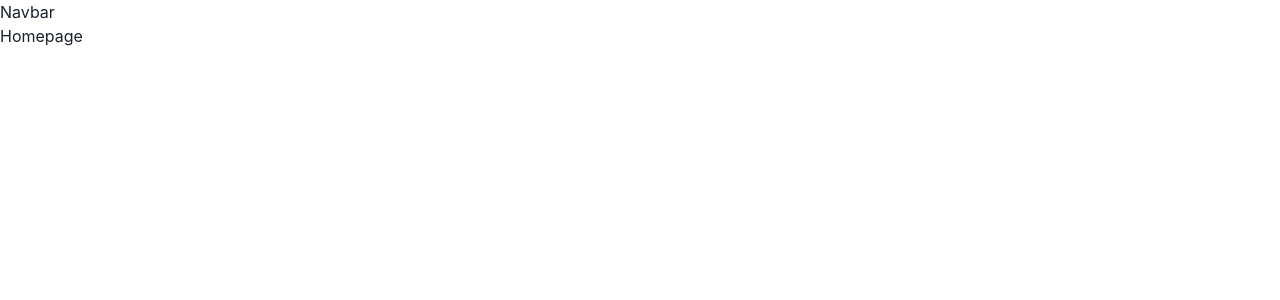
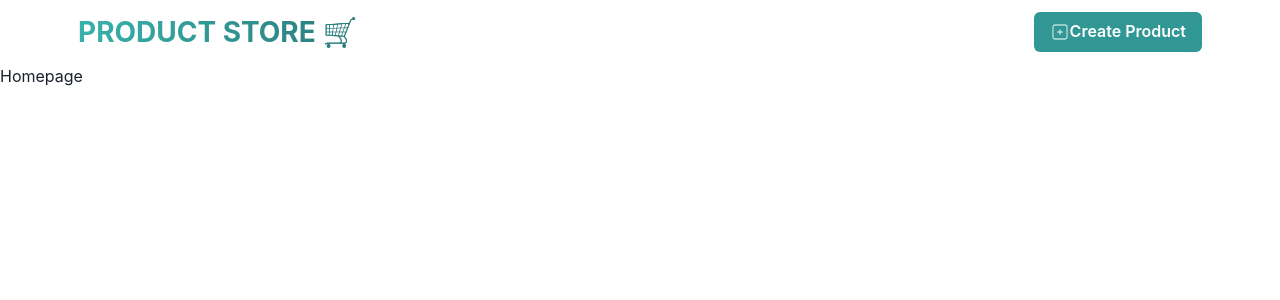
Before and after one commit to Smodius/Mern-Product-Website, a React (Vite) app in the folder frontend/: page / in a window 1280 px wide. Shown: the top 300 px of the page. Built offline with nearby package versions, Linux system fonts and the light colour scheme.

Commit message:
feat: implement Navbar component with product link and create button

```diff
--- a/frontend/src/components/ui/Navbar.jsx
+++ b/frontend/src/components/ui/Navbar.jsx
@@ -1,8 +1,36 @@
 import React from 'react'
+import { Box, Button, Container, Flex,Text,Link, HStack } from '@chakra-ui/react'
+import { CiSquarePlus } from "react-icons/ci"
 
 const Navbar = () => {
+// const { colorMode, toggleColorMode } = useColorMode()
   return (
-    <div>Navbar</div>
+    <Container maxW={"1140px"} px="2">
+        <Flex h={16} alignItems={"center"} justifyContent={"space-between"} flexDirection={{base:"column", sm:"row"}}>
+            <Text
+					fontSize={{ base: "22", sm: "28" }}
+					fontWeight={"bold"}
+					textTransform={"uppercase"}
+					textAlign={"center"}
+					bgGradient="linear(to-r, teal.400, teal.600)"
+					bgClip={"text"}
+				>
+					<Link to={"/"}>Product Store 🛒</Link>
+				</Text>
+
+                <HStack spacing ={2} alignItems={"center"}>
+                    <Link to={"/create"}>
+                        <Button colorScheme={"teal"} variant={"solid"}>
+                            <CiSquarePlus fontSize={20} /> Create Product
+                        </Button>
+                        {/* <Button onClick={toggleColorMode} colorScheme={"teal"} variant={"solid"}>
+                            <CiSquarePlus fontSize={20} />
+                            {colorMode === "light" ? "Dark" : "Light"} Mode
+                        </Button>  */}
+                    </Link>
+                </HStack>
+        </Flex>
+    </Container>
   )
 }
 
```
